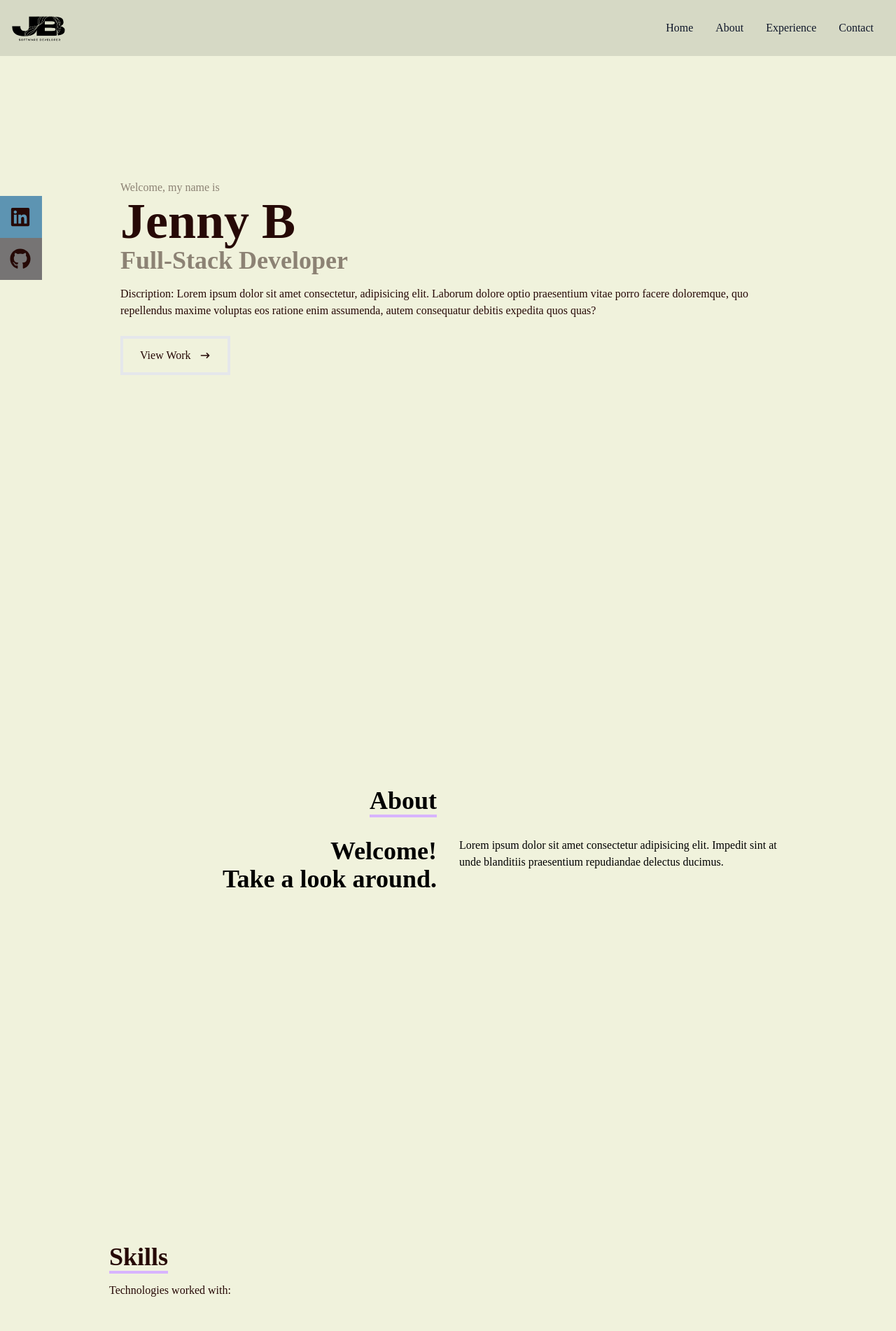
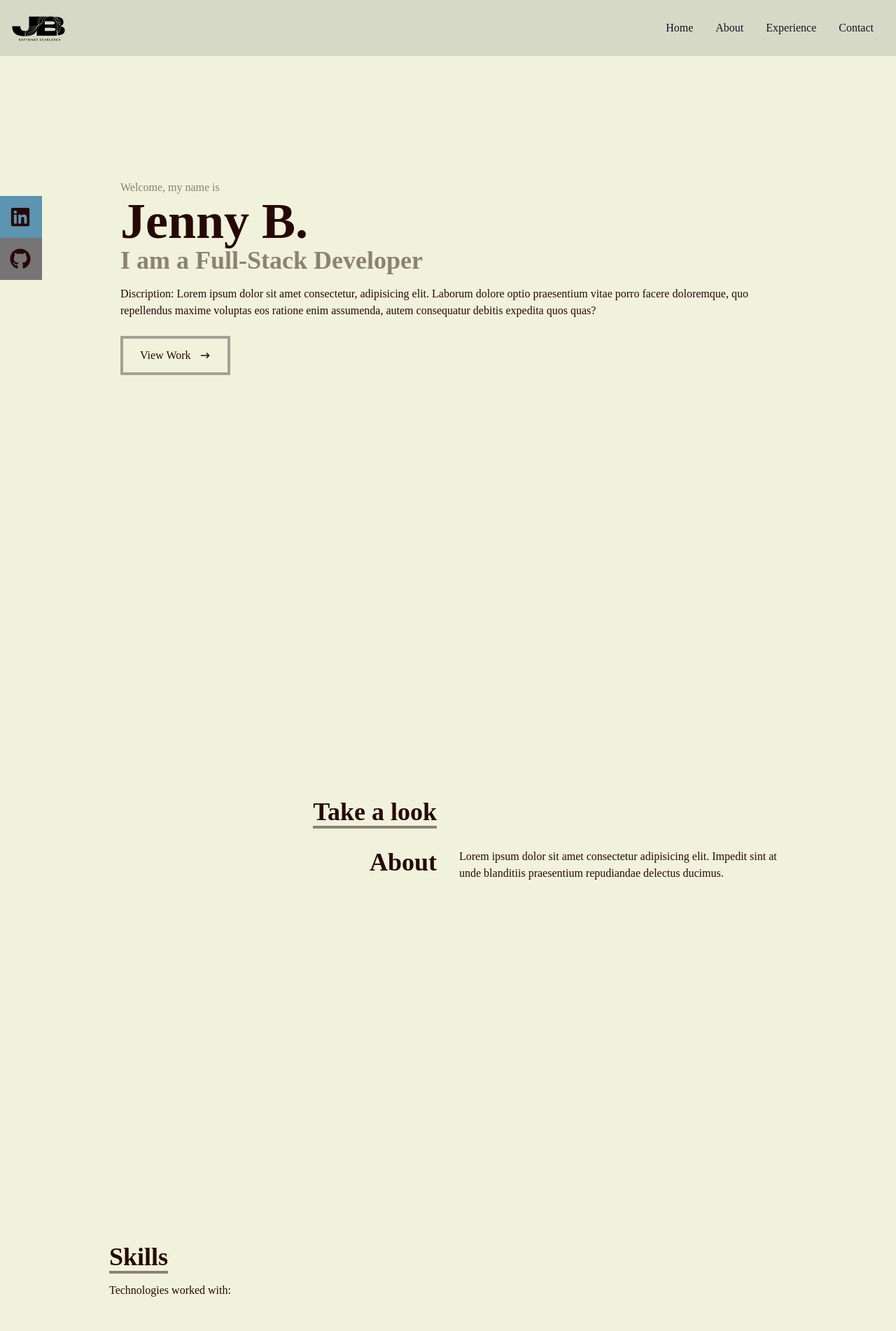
Before and after one commit to buijennyh/Portfolio, a React (Create React App) app: page / in a window 1280 px wide. Shown: the top 1902 px of the page at 70% size. Built offline with nearby package versions, Linux system fonts and the light colour scheme; the HTML template or start-up script is replaced by a standard one.

Commit message:
Astethic Refresh

```diff
--- a/src/App.js
+++ b/src/App.js
@@ -3,6 +3,7 @@ import Skills from "./components/Skills";
 import Home from "./components/Home";
 import Navbar from "./components/Navbar";
 import Work from "./components/Work";
+import Contact from "./components/Contact"
 
 function App() {
   return (
@@ -12,6 +13,7 @@ function App() {
       <About />
       <Skills />
       <Work />
+      <Contact />
     </div>
   );
 }
--- a/src/components/About.jsx
+++ b/src/components/About.jsx
@@ -2,19 +2,17 @@ import React from 'react'
 
 const About = () => {
   return (
-    <div name='about' className='w-full h-screen bg-[#F0F2DC] text-[#260906'>
+    <div name='about' className='w-full h-screen bg-[#F0F2DC] text-[#260906]'>
       <div className='flex flex-col justify-center items-center w-full h-full'>
         <div className='max-w-[1000px] w-full grid grid-cols-2 gap-8'>
           <div className='sm:text-right pb-8 pl-4'>
-            <p className='text-4xl font-bold inline border-b-4 border-purple-300'>About
-            </p>
+          <p className='text-4xl font-bold inline border-b-4 border-[#8C8274]'> Take a look </p>
           </div>
         <div></div>
       </div>
       <div className='max-w-[1000px] w-full grid sm:grid-cols-2 gap-8 px-4'>
         <div className='sm:text-right text-4xl font-bold'>
-          <p>Welcome!</p>
-          <p>Take a look around. </p>
+          <p>About</p>
         </div>
         <div>
           <p>Lorem ipsum dolor sit amet consectetur adipisicing elit. Impedit sint at unde blanditiis praesentium repudiandae delectus ducimus.</p>
--- a/src/components/Contact.jsx
+++ b/src/components/Contact.jsx
@@ -2,7 +2,18 @@ import React from 'react'
 
 const Contact = () => {
   return (
-    <div>Contact</div>
+    <div name='contact' className='w-full h-screen bg-[#F0F2DC] flex justify-center items-center p-4'>
+        <form method='POST' action="https://getform.io/f/a699a1b2-f225-434e-b317-1fbbde8e006c" className='flex flex-col max-w-[600px] w-full'>
+            <div className='pb-8'>
+                <p className='text-4xl font-bold inline border-b-4 border-pink-600 text-[#260906]'>Contact</p>
+                <p className='text-[#260906] py-4'>// Submit the form below or shoot me an email - J.Bui.SW@gmail.com</p>
+            </div>
+            <input className='bg-[#f8f3ea] p-2' type="text" placeholder='Name' name='name' />
+            <input className='my-4 p-2 bg-[#f8f3ea]' type="email" placeholder='Email' name='email' />
+            <textarea className='bg-[#f8f3ea] p-2' name="message" rows="10" placeholder='Message'></textarea>
+            <button className='text-[#260906] hover:bg-[#8C8274] hover:border-[#8C8274] px-4 py-3 my-8 mx-auto flex items-center'>Let's Collaborate</button>
+        </form>
+    </div>
   )
 }
 
--- a/src/components/Home.jsx
+++ b/src/components/Home.jsx
@@ -8,12 +8,12 @@ const Home = () => {
       {/*Container*/}
       <div className='max-w-[1000px] mx-auto px-8 flex flex-col justify-center h-full'>
         <p className='text-[#8C8274]'>Welcome, my name is</p>
-        <h1 className='text-4xl sm:text-7xl font-bold text-[#260906]'> Jenny B </h1>
-        <h2 className='text-4xl sm-text-7xl font-bold text-[#8C8274]'>Full-Stack Developer</h2>
+        <h1 className='text-4xl sm:text-7xl font-bold text-[#260906]'> Jenny B. </h1>
+        <h2 className='text-4xl sm-text-7xl font-bold text-[#8C8274]'>I am a Full-Stack Developer</h2>
         <p className='text-[#260906] py-4 mac-w-[700px'>Discription: Lorem ipsum dolor sit amet consectetur, adipisicing elit. Laborum dolore optio praesentium vitae porro facere doloremque, quo repellendus maxime voluptas eos ratione enim assumenda, autem consequatur debitis expedita quos quas?</p>
 
         <div>
-          <button className='text-[#260906] border-4 px-6 py-3 my-2 flex items-center hover:bg-[#8C8274] hover:border-[#402C25]'>View Work <HiArrowNarrowRight className='ml-3'/>
+          <button className='text-[#260906] border-4 border-[#26252863] px-6 py-3 my-2 flex items-center hover:bg-[#8C8274] hover:border-[#8C8274]'>View Work <HiArrowNarrowRight className='ml-3'/>
           </button>
         </div>
       </div>
--- a/src/components/Skills.jsx
+++ b/src/components/Skills.jsx
@@ -15,7 +15,7 @@ const Experience = () => {
         {/* container */}
         <div className='max-w-[1000px] mx-auto p-4 flex flex-col justify-center w-full h-full'>
             <div>
-                <p className='text-4xl font-bold inline border-b-4 border-purple-300'> Skills </p>
+                <p className='text-4xl font-bold inline border-b-4 border-[#8C8274]'> Skills </p>
                 <p className='py-4'> Technologies worked with:</p>
             </div>
             <div className='w-full grid grid-cols-2 sm:grid-cols-3 gap-4 text-center py-8'>
--- a/src/components/Work.jsx
+++ b/src/components/Work.jsx
@@ -6,9 +6,9 @@ const Work = () => {
         <div name='work' className='w-full md:h-screen text-[#260906] bg-[#F0F2DC]'>
           <div className='max-w-[1000px] mx-auto p-4 flex flex-col justify-center w-full h-full'>
             <div className='pb-8'>
-              <p className='text-4xl font-bold inline border-b-4 border-pink-600'>
+            <p className='text-4xl font-bold inline border-b-4 border-[#8C8274]'>
                 Work
-              </p>
+            </p>
               <p className='py-6'>// Check out some of my recent work</p>
             </div>
 
```
Also changed, not shown: 2 other files (tests, documents, lock files or other folders).
